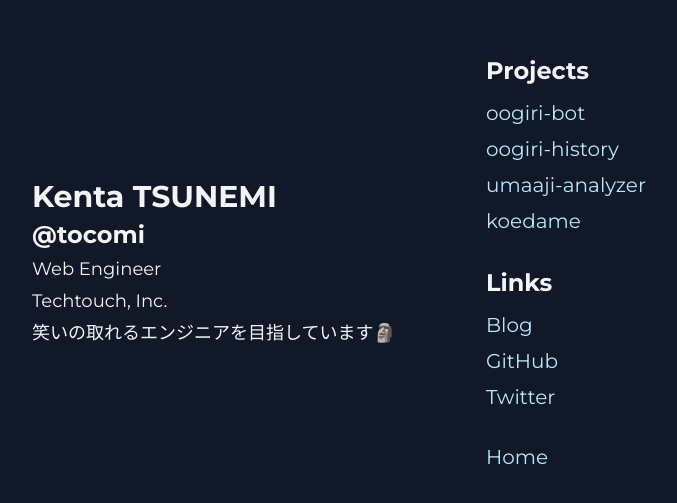
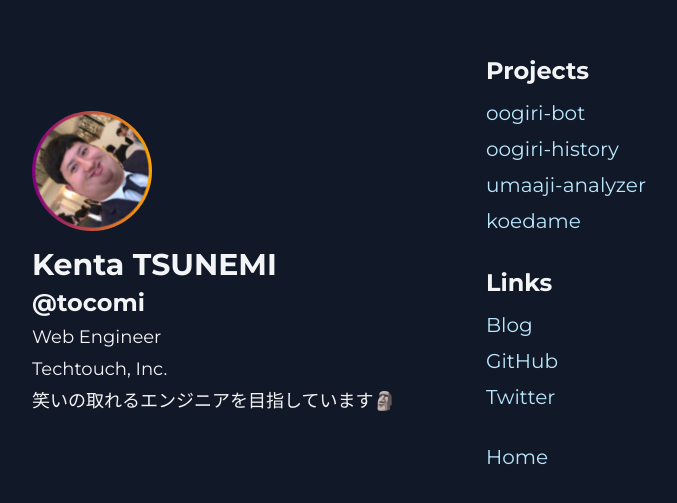
Before and after one commit to tocomi/i-am-tocomi, a Next.js app: page / in a window 1280 px wide. Shown: the part 137-640 px from the top of the page, without its empty margins (322-999 px from the left). Built offline with nearby package versions, Linux system fonts and the light colour scheme.

Commit message:
feat: add portrait

```diff
--- a/src/app/page.tsx
+++ b/src/app/page.tsx
@@ -1,5 +1,9 @@
+import { RotatingPortrait } from '@/components'
+
 export default function Home() {
   return (
+    <div className="flex flex-col gap-4">
+      <RotatingPortrait />
       <div className="flex flex-col gap-1">
         <h2 className="text-3xl font-bold">Kenta TSUNEMI</h2>
         <h3 className="text-2xl font-bold">@tocomi</h3>
@@ -7,5 +11,6 @@ export default function Home() {
         <p className="text-lg">Techtouch, Inc.</p>
         <p className="text-lg">笑いの取れるエンジニアを目指しています🗿</p>
       </div>
+    </div>
   )
 }
--- /dev/null
+++ b/src/components/RotatingPortrait/RotatingPortrait.css
@@ -0,0 +1,28 @@
+.image-container {
+  width: 120px;
+  height: 120px;
+  border-radius: 50%;
+  overflow: hidden;
+  display: flex;
+  justify-content: center;
+  align-items: center;
+  cursor: pointer;
+  background: linear-gradient(to right, purple, orange);
+  padding: 3px;
+}
+
+.rotating-image {
+  width: 100%;
+  height: auto;
+  border-radius: 50%;
+  animation: rotate 3s linear infinite;
+}
+
+@keyframes rotate {
+  from {
+    transform: rotate(0deg);
+  }
+  to {
+    transform: rotate(360deg);
+  }
+}
--- /dev/null
+++ b/src/components/RotatingPortrait/RotatingPortrait.tsx
@@ -0,0 +1,31 @@
+'use client'
+
+import Image from 'next/image'
+import { useState, useEffect } from 'react'
+import './RotatingPortrait.css'
+
+export const RotatingPortrait = () => {
+  const [isRotating, setIsRotating] = useState(true)
+
+  const toggleRotation = () => {
+    setIsRotating(!isRotating)
+  }
+
+  useEffect(() => {
+    const image = document.querySelector<HTMLImageElement>('.rotating-image')
+    if (!image) return
+    image.style.animationPlayState = isRotating ? 'running' : 'paused'
+  }, [isRotating])
+
+  return (
+    <button className="image-container" onClick={toggleRotation}>
+      <Image
+        width={120}
+        height={120}
+        src="/portrait.png"
+        className="rotating-image"
+        alt="Rotating"
+      />
+    </button>
+  )
+}
--- /dev/null
+++ b/src/components/RotatingPortrait/index.ts
@@ -0,0 +1 @@
+export * from './RotatingPortrait'
--- a/src/components/index.ts
+++ b/src/components/index.ts
@@ -1,2 +1,3 @@
 export * from './CustomLink'
 export * from './Project'
+export * from './RotatingPortrait'
```
Also changed, not shown: public/portrait.png (added). Lines whose indentation alone changed are shown as unchanged.
